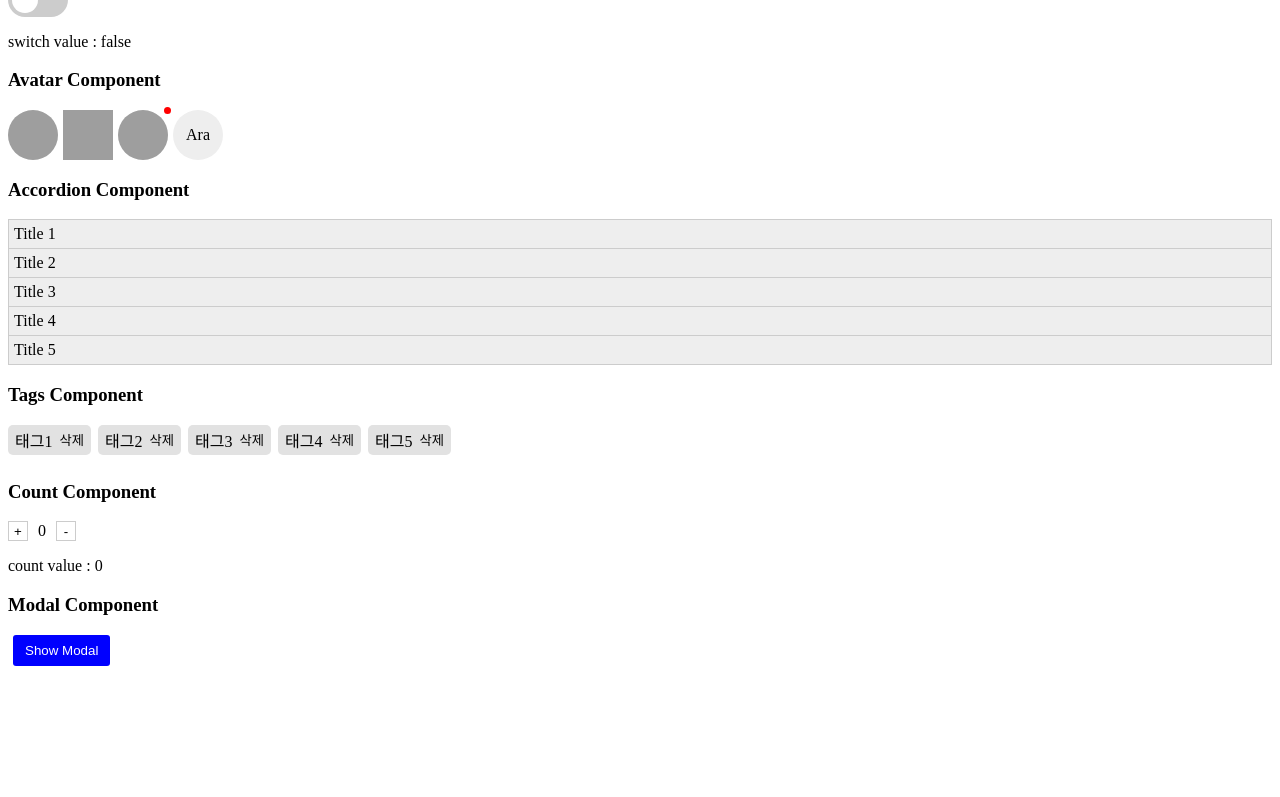
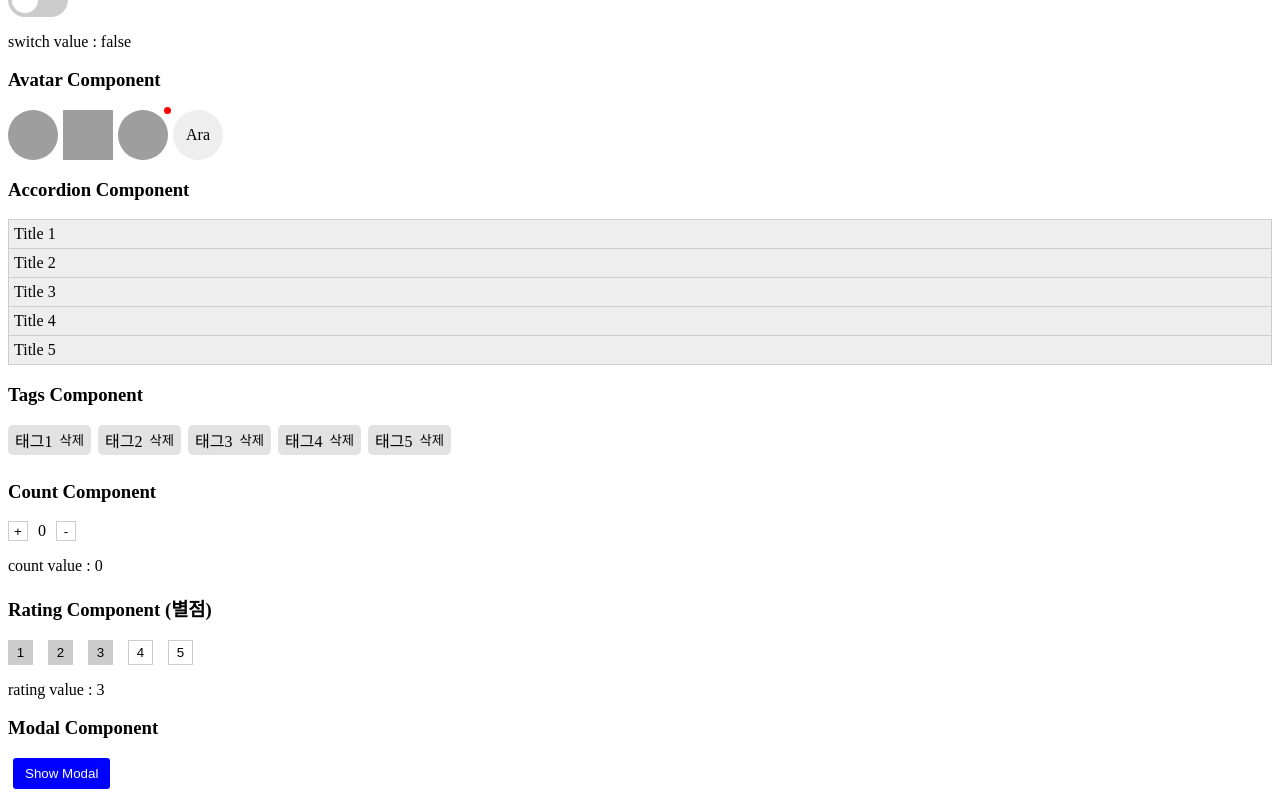
Before and after one commit to wknowpark797/vue2-basic-custom, a Vue app in the folder vue2-basic-custom/: page /dev/document in a window 1280 px wide. Shown: the part 1576-2373 px from the top of the page. Before the commit the page ends 2250 px from the top, so only its background shows below. Built offline with nearby package versions, Linux system fonts and the light colour scheme; grey boxes are pictures that could not be loaded.

Commit message:
rating 컴포넌트 추가

```diff
--- a/vue2-basic-custom/src/components/DevDocument.vue
+++ b/vue2-basic-custom/src/components/DevDocument.vue
@@ -184,6 +184,14 @@
             <p>count value : {{ countValue }}</p>
         </div>
 
+        <!-- Rating -->
+        <div class="group-box">
+            <h3>Rating Component (별점)</h3>
+
+            <RatingComp v-model="rateValue" />
+            <p>rating value : {{ rateValue }}</p>
+        </div>
+
         <!-- Modal -->
         <div class="group-box">
             <h3>Modal Component</h3>
@@ -293,7 +301,8 @@
                     { seq: 5, content: '태그5' }
                 ],
 
-                countValue: 0
+                countValue: 0,
+                rateValue: 3
             }
         },
         methods: {
--- /dev/null
+++ b/vue2-basic-custom/src/components/common/RatingComp.vue
@@ -0,0 +1,87 @@
+<!--
+    [ Rating Component ]
+
+    - TODO :
+        별모양 아이콘 적용
+ -->
+
+<template>
+    <div class="rating-wrap">
+        <button class="btn-rate"
+                v-for="(rate, idx) in totalRate"
+                :key="idx"
+                @click="onClickRate(idx + 1)">
+            {{ idx + 1 }}
+        </button>
+    </div>
+</template>
+
+<script>
+    export default {
+        name: 'RatingComp',
+        model: {
+            prop: 'value',
+            event: 'click'
+        },
+        data() {
+            return {
+                compValue: this.value,
+                btnList: []
+            }
+        },
+        props: {
+            value: {
+                type: Number,
+                default: 0
+            },
+            totalRate: {
+                type: Number,
+                default: 5
+            }
+        },
+        methods: {
+            onClickRate(rate) {
+                if(this.compValue === rate) {
+                    this.compValue = rate - 1;
+                } else {
+                    this.compValue = rate;
+                }
+
+                this.onSettingRate();
+                this.$emit('click', this.compValue);
+            },
+            onSettingRate() {
+                for(let i=0; i<this.totalRate; i++) {
+                    if(i < this.compValue) {
+                        this.btnList[i].classList.add('active');
+                    } else {
+                        this.btnList[i].classList.remove('active');
+                    }
+                }
+            }
+        },
+        mounted() {
+            this.btnList = document.querySelectorAll('.rating-wrap .btn-rate');
+            this.onSettingRate();
+        }
+    }
+</script>
+
+<style lang="scss" scoped>
+    .rating-wrap {
+        display: flex;
+        align-items: center;
+        .btn-rate {
+            width: 25px;
+            height: 25px;
+            border: 1px solid #ccc;
+            cursor: pointer;
+            &:not(:first-child) {
+                margin-left: 15px;
+            }
+            &.active {
+                background: #ccc;
+            }
+        }
+    }
+</style>
--- a/vue2-basic-custom/src/plugins/global-components.js
+++ b/vue2-basic-custom/src/plugins/global-components.js
@@ -16,6 +16,7 @@ import AvatarComp from '../components/common/AvatarComp'
 import AccordionComp from '../components/common/AccordionComp'
 import TagsComp from '../components/common/TagsComp'
 import CountComp from '../components/common/CountComp'
+import RatingComp from '../components/common/RatingComp'
 
 const GlobalComponents = {
     install(Vue) {
@@ -36,6 +37,7 @@ const GlobalComponents = {
         Vue.component(AccordionComp.name, AccordionComp)
         Vue.component(TagsComp.name, TagsComp)
         Vue.component(CountComp.name, CountComp)
+        Vue.component(RatingComp.name, RatingComp)
     }
 }
 
```
